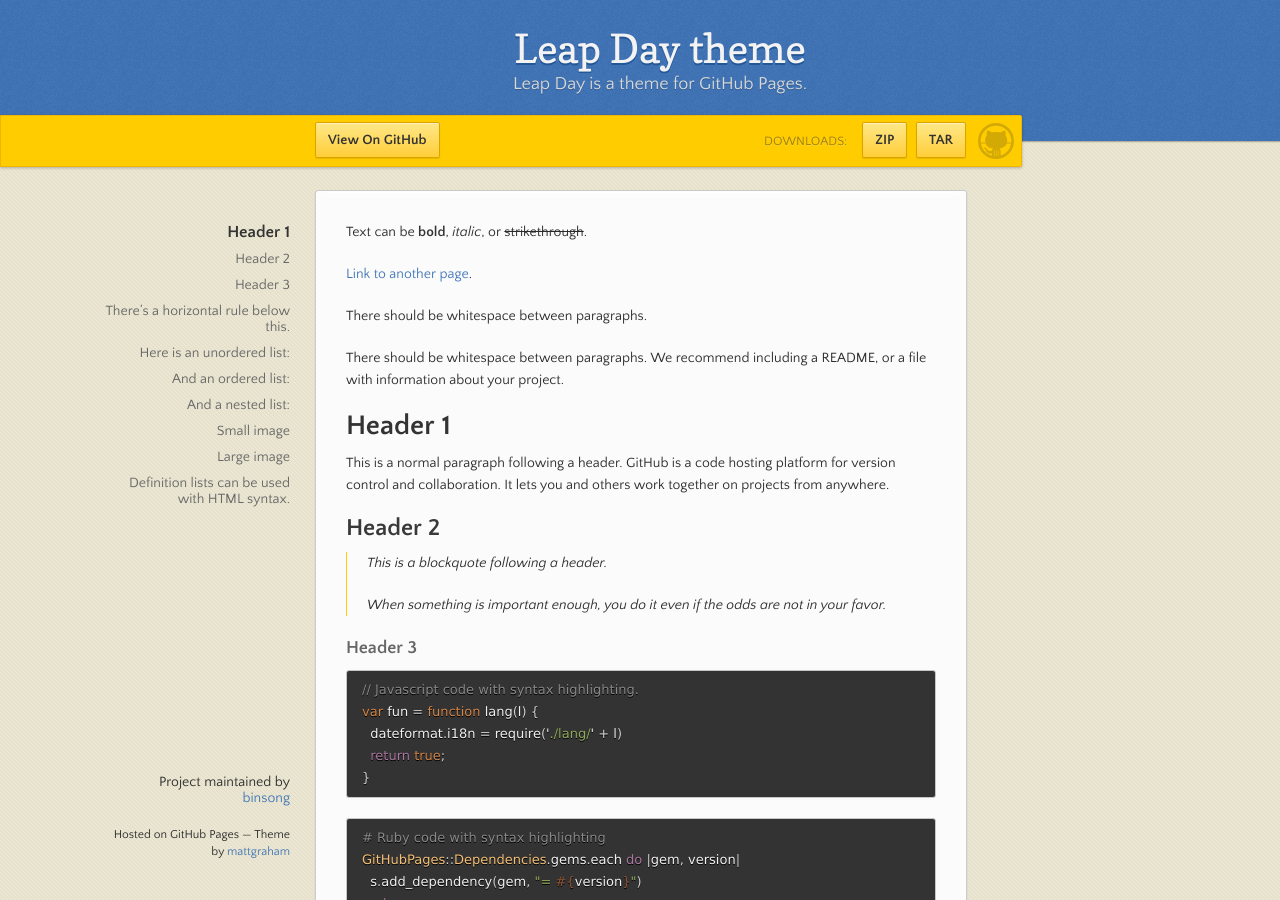
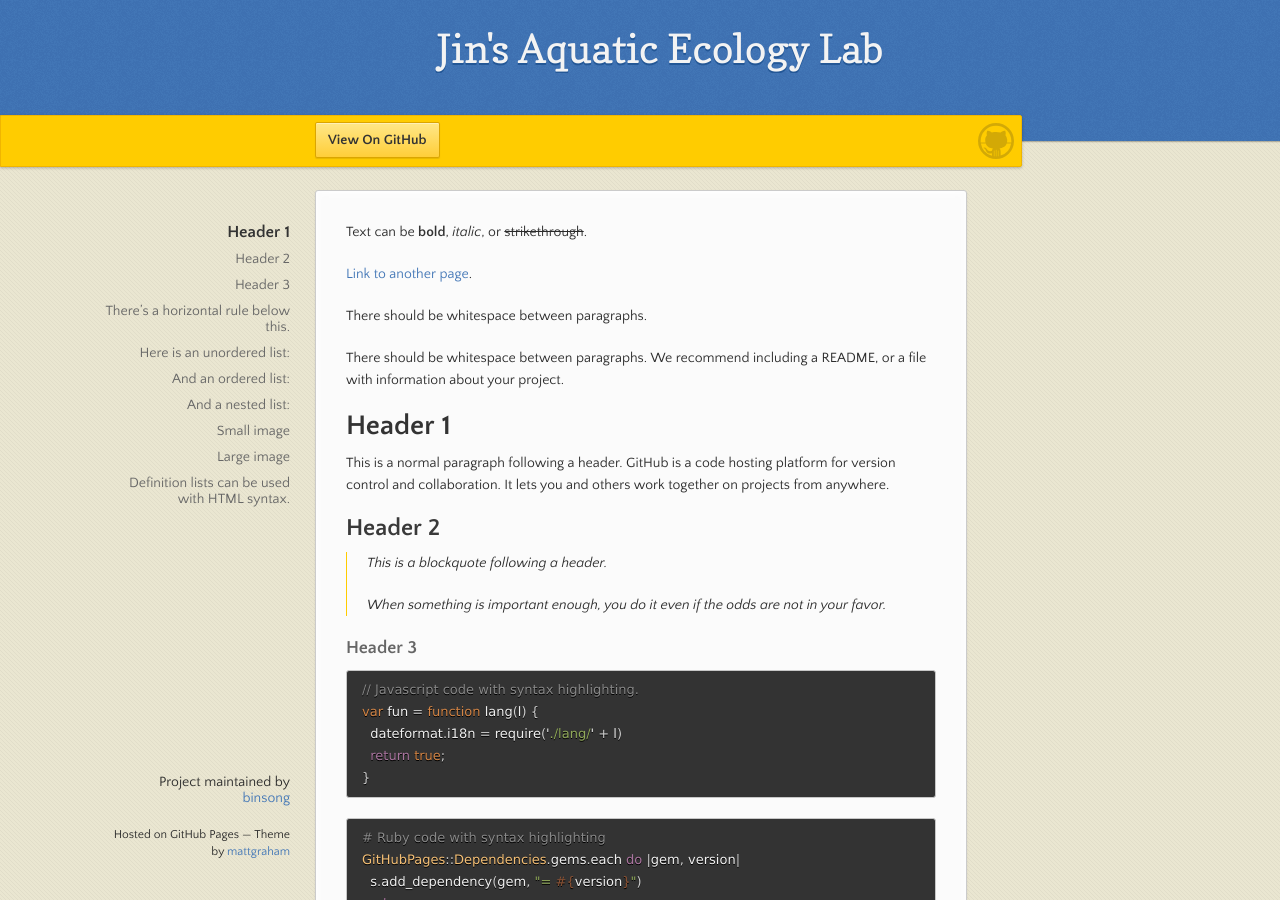
Before and after one commit to binsong/bigriverbigfish.github.io, a Jekyll site: the page built from index.md, in a window 1280 px wide and 900 px high. Built offline with Jekyll 4.4.1, drawn with Linux system fonts in a browser that asks for light colours; the repository's description, which GitHub fills in, is left out.

Commit message:
Update _config.yml

```diff
--- a/_config.yml
+++ b/_config.yml
@@ -1,5 +1,5 @@
-title: Leap Day theme
-description: Leap Day is a theme for GitHub Pages.
-show_downloads: true
+title: Jin's Aquatic Ecology Lab
+description:
+show_downloads: false
 google_analytics:
 theme: jekyll-theme-leap-day
```
